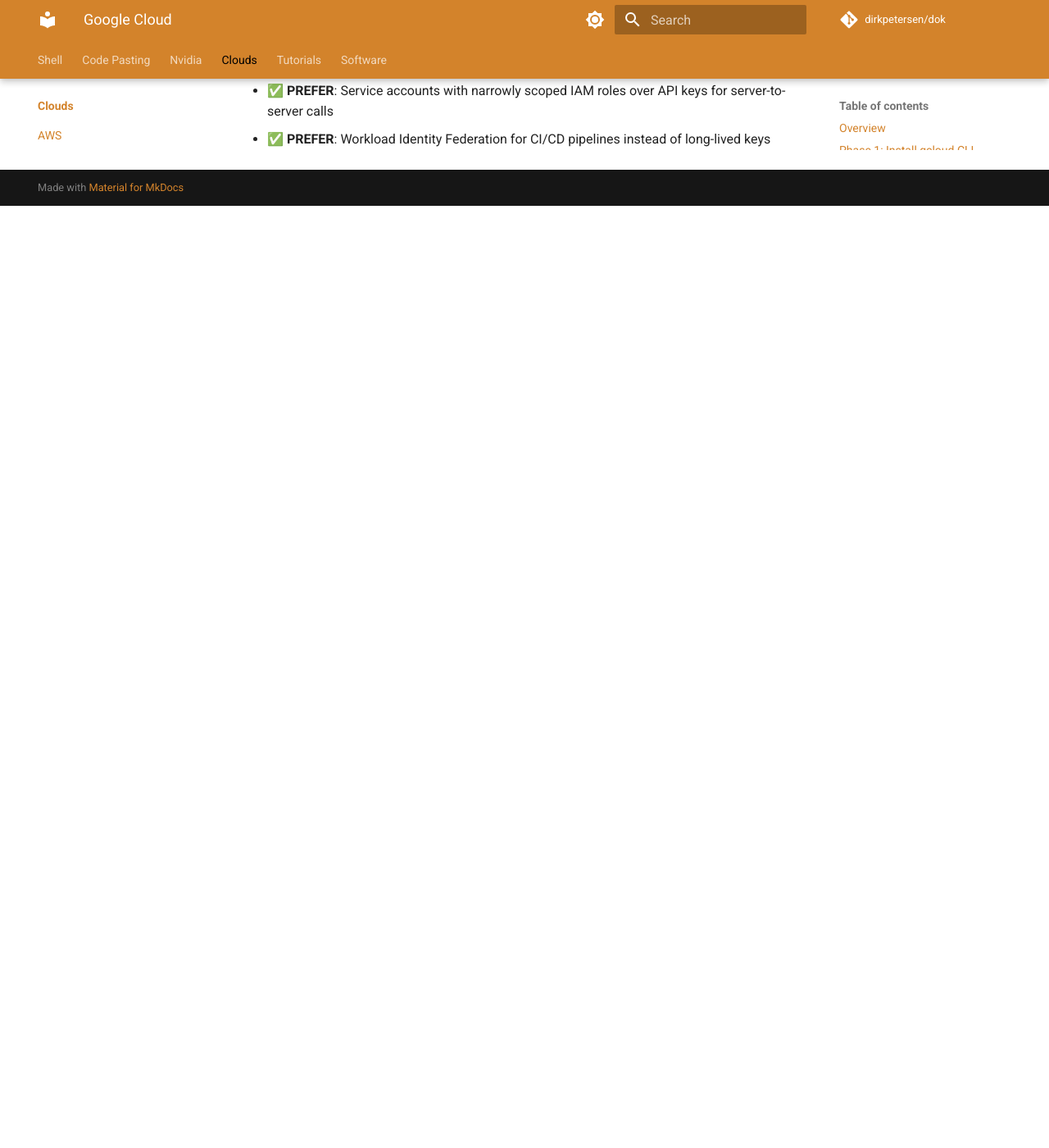
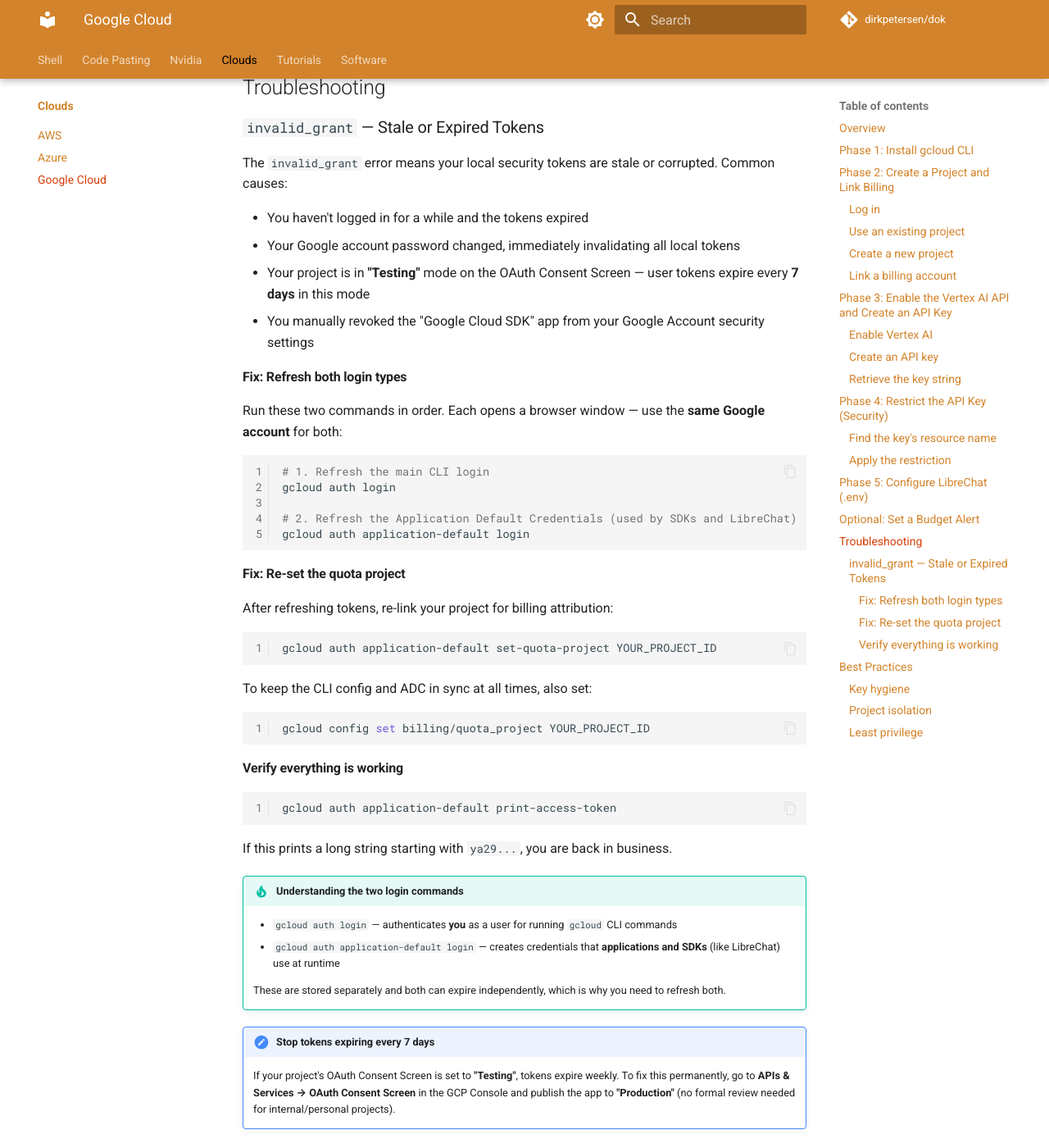
Before and after one commit to dirkpetersen/dok, an MkDocs documentation site: the page built from docs/clouds/gcp/index.md, in a window 1280 px wide and 1400 px high, scrolled down 4181 px. Shown: the whole window at 82% size. Built offline with MkDocs 1.6.1 and Material for MkDocs 9.7.7, drawn with Linux system fonts in a browser that asks for light colours; comment, search, counter and statistics services are not loaded; before the commit the page ends 4432 px from its top, so only the background shows below that; some of the changed text lies outside the part shown.

Commit message:
docs: Add existing-project setup and invalid_grant troubleshooting to GCP guide
- Phase 2: add 'use existing project' path with gcloud projects list
- Troubleshooting section: invalid_grant causes, fix steps (auth login +
  application-default login), quota project re-sync, and tip on moving
  OAuth consent screen from Testing to Production to stop 7-day expiry

Co-Authored-By: Claude Sonnet 4.6 <noreply@anthropic.com>

````diff
--- a/docs/clouds/gcp/index.md
+++ b/docs/clouds/gcp/index.md
@@ -42,7 +42,29 @@ gcloud auth login
 
 This opens a browser window for authentication. In headless environments (e.g. WSL without a browser), append `--no-launch-browser` and follow the printed URL manually.
 
-### Create a project
+### Use an existing project
+
+If you already have a GCP project, list your projects and activate the one you want:
+
+```bash
+# List all projects you have access to
+gcloud projects list
+
+# Output example:
+# PROJECT_ID              NAME          PROJECT_NUMBER
+# ai-hub-488500           AI Hub        123456789012
+# my-other-project        Other         987654321098
+
+# Set the active project
+gcloud config set project ai-hub-488500
+
+# Confirm it's set
+gcloud config get project
+```
+
+Then skip ahead to [link billing](#link-a-billing-account) if not already linked, or go straight to [Phase 3](#phase-3-enable-the-vertex-ai-api-and-create-an-api-key).
+
+### Create a new project
 
 Choose a globally unique project ID (lowercase letters, digits, hyphens):
 
@@ -153,6 +175,60 @@ gcloud billing budgets create \
 !!! note
     Budget alerts require the `billing.budgets.create` IAM permission on the billing account. If you get a permission error, create the alert in the GCP Console under **Billing → Budgets & alerts** instead.
 
+## Troubleshooting
+
+### `invalid_grant` — Stale or Expired Tokens
+
+The `invalid_grant` error means your local security tokens are stale or corrupted. Common causes:
+
+- You haven't logged in for a while and the tokens expired
+- Your Google account password changed, immediately invalidating all local tokens
+- Your project is in **"Testing"** mode on the OAuth Consent Screen — user tokens expire every **7 days** in this mode
+- You manually revoked the "Google Cloud SDK" app from your Google Account security settings
+
+#### Fix: Refresh both login types
+
+Run these two commands in order. Each opens a browser window — use the **same Google account** for both:
+
+```bash
+# 1. Refresh the main CLI login
+gcloud auth login
+
+# 2. Refresh the Application Default Credentials (used by SDKs and LibreChat)
+gcloud auth application-default login
+```
+
+#### Fix: Re-set the quota project
+
+After refreshing tokens, re-link your project for billing attribution:
+
+```bash
+gcloud auth application-default set-quota-project YOUR_PROJECT_ID
+```
+
+To keep the CLI config and ADC in sync at all times, also set:
+
+```bash
+gcloud config set billing/quota_project YOUR_PROJECT_ID
+```
+
+#### Verify everything is working
+
+```bash
+gcloud auth application-default print-access-token
+```
+
+If this prints a long string starting with `ya29...`, you are back in business.
+
+!!! tip "Understanding the two login commands"
+    - `gcloud auth login` — authenticates **you** as a user for running `gcloud` CLI commands
+    - `gcloud auth application-default login` — creates credentials that **applications and SDKs** (like LibreChat) use at runtime
+
+    These are stored separately and both can expire independently, which is why you need to refresh both.
+
+!!! note "Stop tokens expiring every 7 days"
+    If your project's OAuth Consent Screen is set to **"Testing"**, tokens expire weekly. To fix this permanently, go to **APIs & Services → OAuth Consent Screen** in the GCP Console and publish the app to **"Production"** (no formal review needed for internal/personal projects).
+
 ## Best Practices
 
 ### Key hygiene
````
